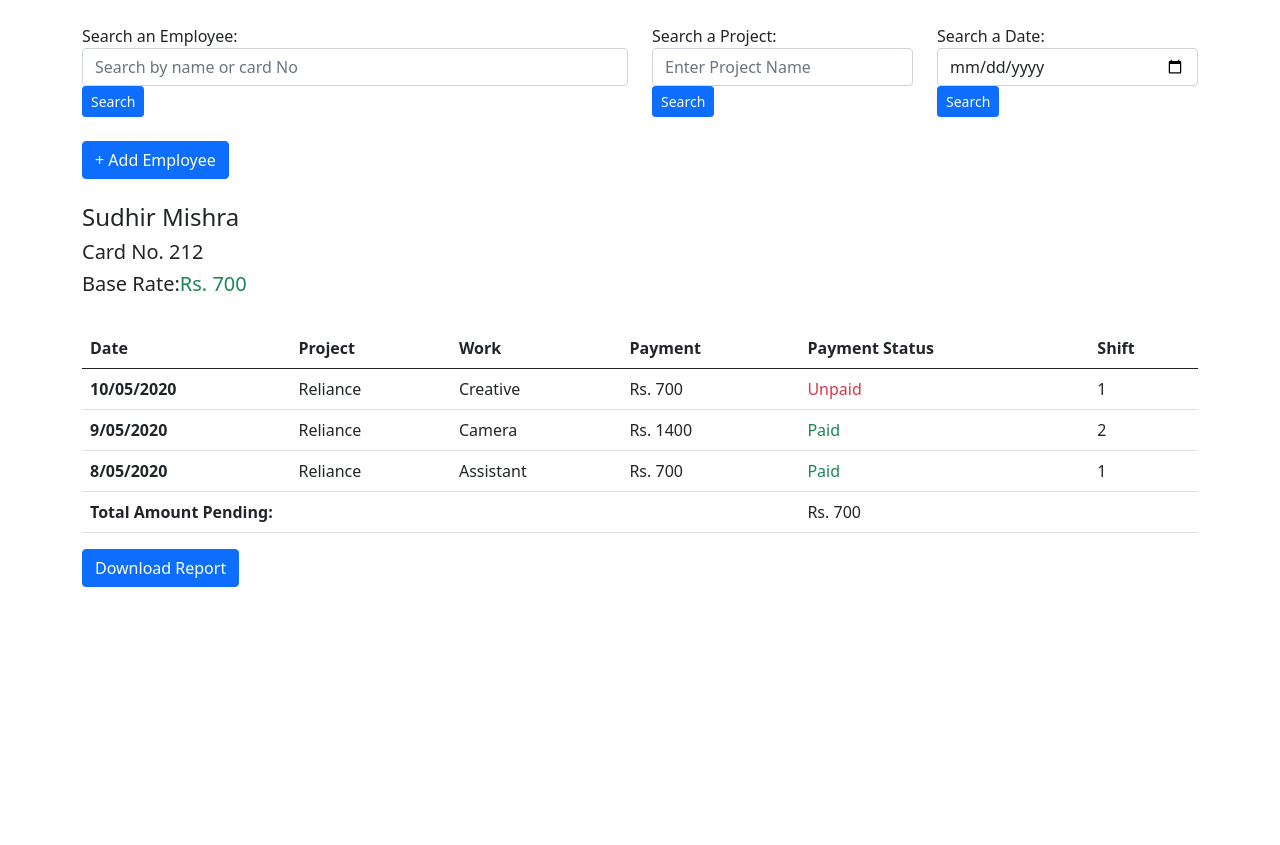
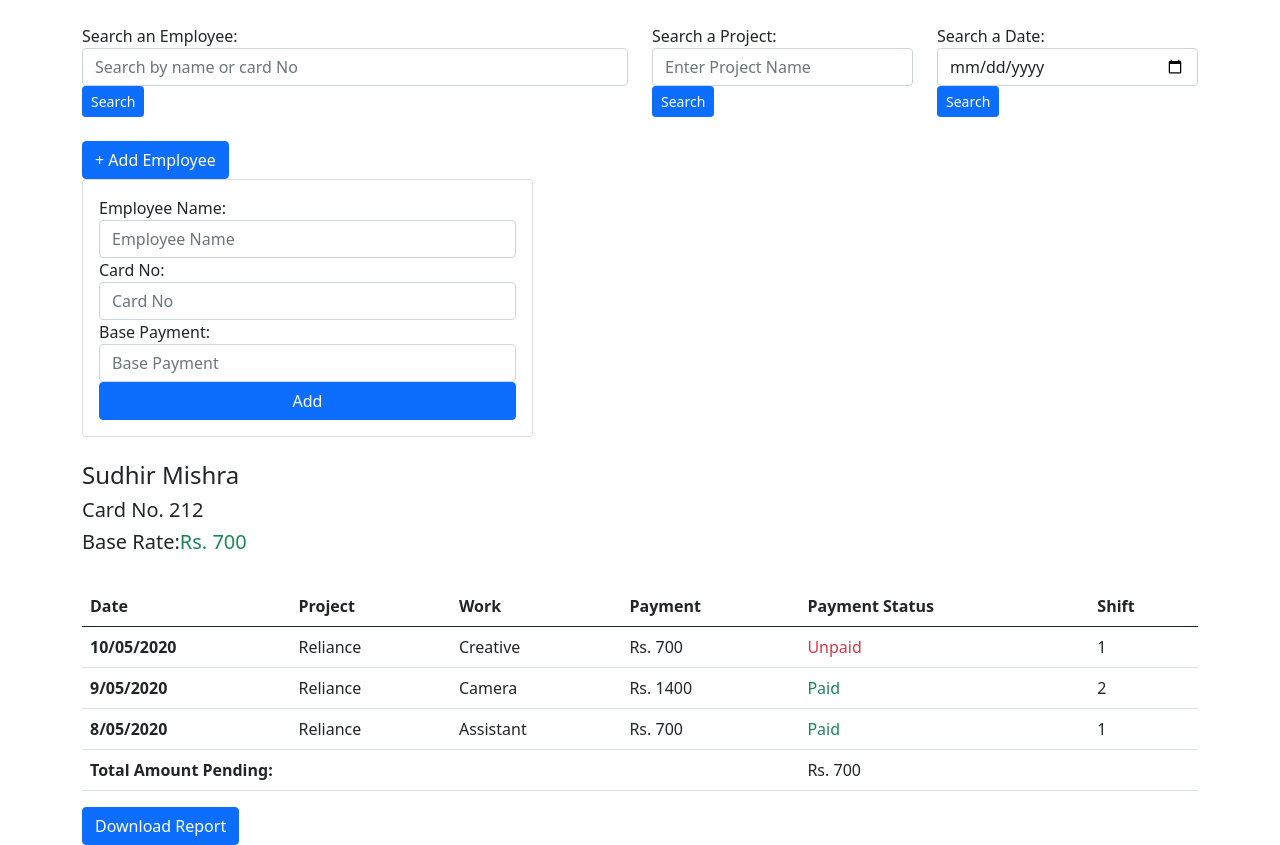
Before and after one commit to ronakpadia/WebApp, a Django app: page /website in a window 1280 px wide. Shown: the part 56-901 px from the top of the page. Before the commit the page ends 643 px from the top, so only its background shows below. Run offline with Django 3.2, Linux system fonts and the light colour scheme.

Commit message:
Removed Collapse

```diff
--- a/templates/Bobby/home.html
+++ b/templates/Bobby/home.html
@@ -22,14 +22,14 @@
     </div>
     <br/>
     <div class="row">
-        <div class="col">
+        <div class="col-5">
                 {% comment %} <a class="btn btn-primary" data-toggle="collapse" href="#collapseExample" role="button" aria-expanded="false" aria-controls="collapseExample">
             + Add Employee
                 </a> {% endcomment %}
                 <button class="btn btn-primary" type="button" data-toggle="collapse" data-target="#collapseExample" aria-expanded="false" aria-controls="collapseExample">
                     + Add Employee
                 </button>
-            <div class="collapse" id="collapseExample">
+            <div class="" id="collapseExample">
                 <div class="card card-body">
                     <label>Employee Name: </label>
                     <input class="form-control" type="text" placeholder="Employee Name">
--- a/templates/Bobby/project.html
+++ b/templates/Bobby/project.html
@@ -9,14 +9,14 @@
             <input class="form-control" type="text" placeholder="Enter Project Name">
             <button type="button" class="btn btn-primary btn-sm">Search</button>
         </div>
-        <div class="col">
+        <div class="col-5">
                 {% comment %} <a class="btn btn-primary" data-toggle="collapse" href="#collapseExample" role="button" aria-expanded="false" aria-controls="collapseExample">
             + Add Project
                 </a> {% endcomment %}
                 <button class="btn btn-primary" type="button" data-toggle="collapse" data-target="#collapseExample" aria-expanded="false" aria-controls="collapseExample">
                     + Add Project
                 </button>
-            <div class="collapse" id="collapseExample">
+            <div class="" id="collapseExample">
                 <div class="card card-body">
                     <label>Project Name: </label>
                     <input class="form-control" type="text" placeholder="Project Name">
```
